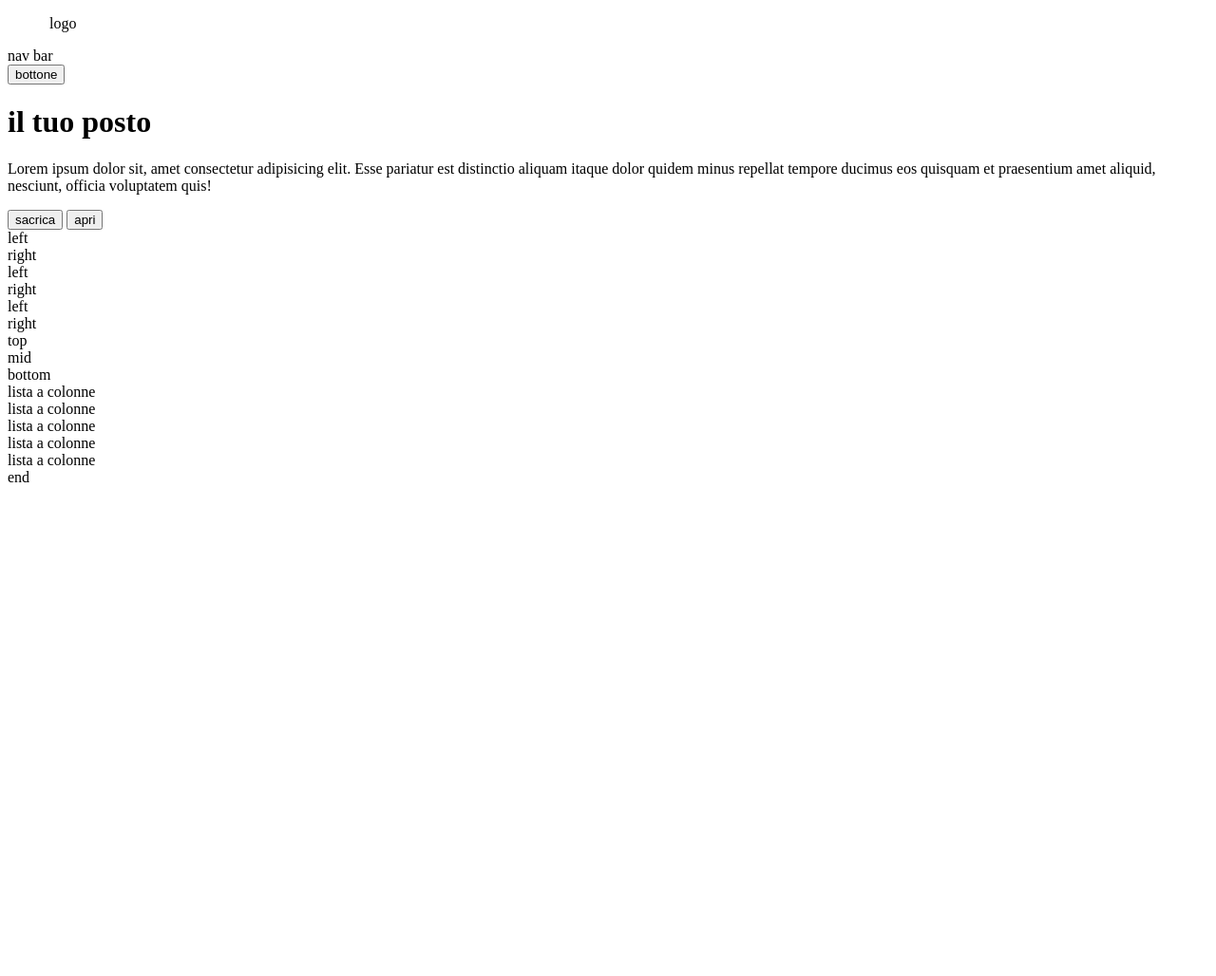
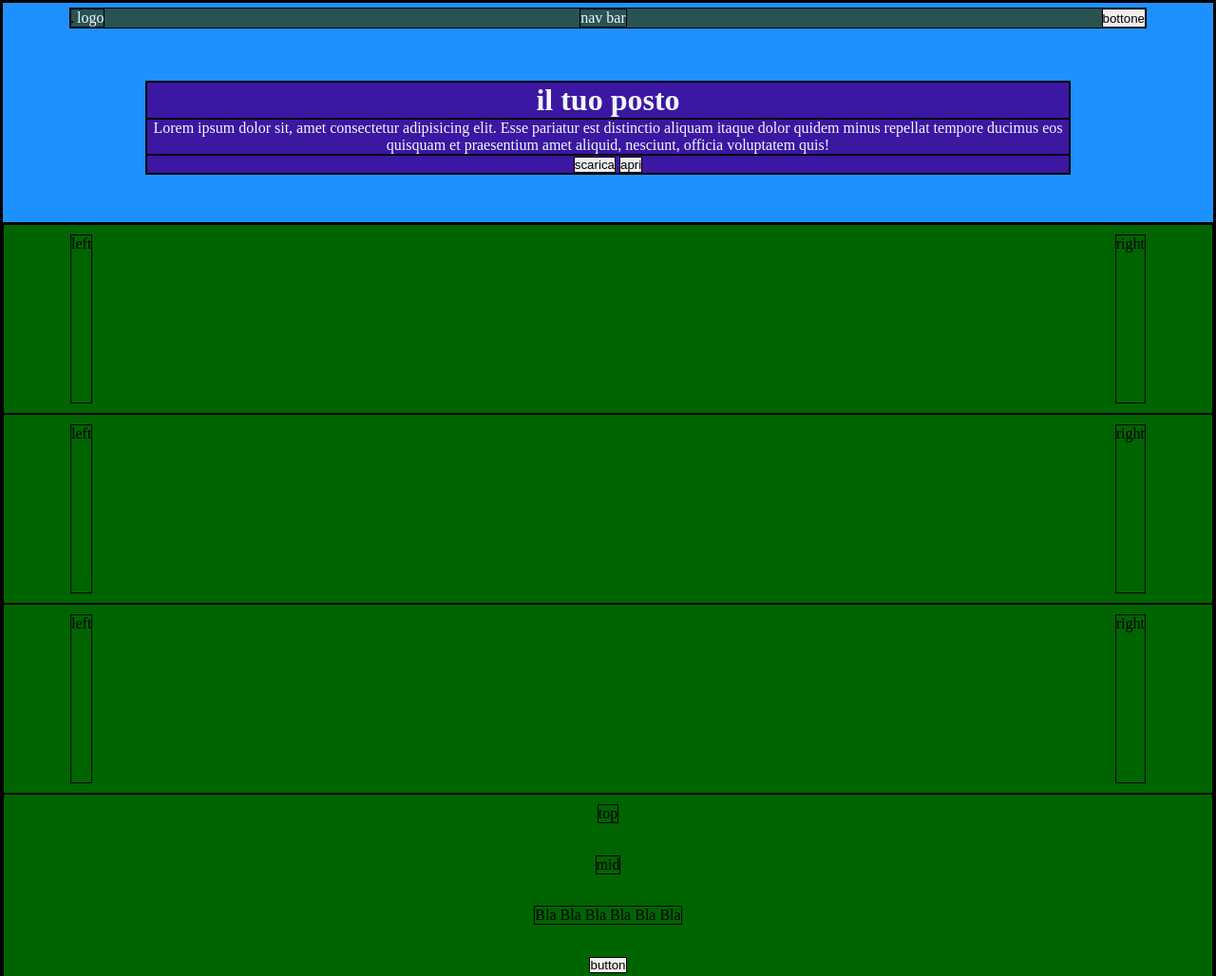
Before and after one commit to VincenzoAmari/htmlcss-struttura-discord, a plain HTML site: page index.html in a window 1280 px wide. Shown: the top 1028 px of the page at 95% size. Before the commit the page ends 800 px from the top, so only its background shows below. Drawn offline with Linux system fonts and the light colour scheme.

Commit message:
Add: mid and foot

```diff
--- a/debug.css
+++ b/debug.css
@@ -1,3 +1,3 @@
-.outiline{
+*{
     border: 1px solid black;
 }
--- a/index.html
+++ b/index.html
@@ -37,7 +37,7 @@
             </p>
            <div>
              <button>
-                sacrica
+                scarica
              </button>
              <button>
                 apri
@@ -47,7 +47,7 @@
 
     </header>
 
-    <main>
+    <main class="main">
         <div class="main_item">
             <div>
                 left
@@ -75,38 +75,42 @@
             </div>
         </div>
 
-        <div class="main_item">
+        <div class="main_item_foot">
             <div>
                 top
             </div>
             <div>
                 mid
             </div>
-            <div>
-                bottom
-            </div>
+            <p>
+                Bla Bla Bla  Bla Bla Bla
+            </p>
+
+            <button>
+                button
+            </button>
         </div>
 
     </main>
 
     <footer class="foobar">
 
-            <div>
+            <div class="foobar_item">
                 lista a colonne
             </div>
-            <div>
+            <div class="foobar_item">
                 lista a colonne
             </div>
-            <div>
+            <div class="foobar_item">
                 lista a colonne
             </div>
-            <div>
+            <div class="foobar_item">
                 lista a colonne
             </div>
-            <div>
+            <div class="foobar_item">
                 lista a colonne
             </div>
-            <div>
+            <div class="foobar_item">
                 end
             </div>
 
--- a/style.css
+++ b/style.css
@@ -0,0 +1,76 @@
+*{
+    margin: 0;
+    padding: 0;
+    display: auto;
+    box-sizing: border-box;
+}
+
+.header{
+    color: aliceblue;
+    background-color: dodgerblue;
+    display: flex;
+    flex-direction: column;
+}
+
+body{
+    background-color: rgb(100, 100, 100);
+}
+
+.navbar{
+    display: flex;
+    margin: 5px 70px;
+    justify-content: space-between;
+    background-color: rgb(41, 83, 83);
+
+}
+
+.div{
+
+    background-color: rgb(60, 23, 161);
+    justify-content: center;
+    margin: 50px 150px;
+    text-align: center;
+
+}
+
+
+
+.main_item{
+    background-color: darkgreen;
+    display: flex;
+    justify-content:center ;
+    padding-block: 10px;
+    height: 200px;
+    justify-content: space-between;
+    padding-inline: 70px;
+
+
+}
+
+.main_item_foot{
+    flex-direction: column;
+    background-color: darkgreen;
+    display: flex;
+    justify-content:center ;
+    padding-block: 10px;
+    height: 200px;
+    justify-content: space-between;
+    padding-inline: 70px;
+    align-items: center;
+
+}
+
+.foobar{
+    background-color: rgb(43, 42, 41);
+    display: flex;
+    justify-content:center ;
+    padding-block: 10px;
+    height: 200px;
+    padding-inline: 70px;
+    align-items: center;
+    justify-content: space-between;
+}
+
+.foobar-items{
+    flex-direction: column;
+}
```
